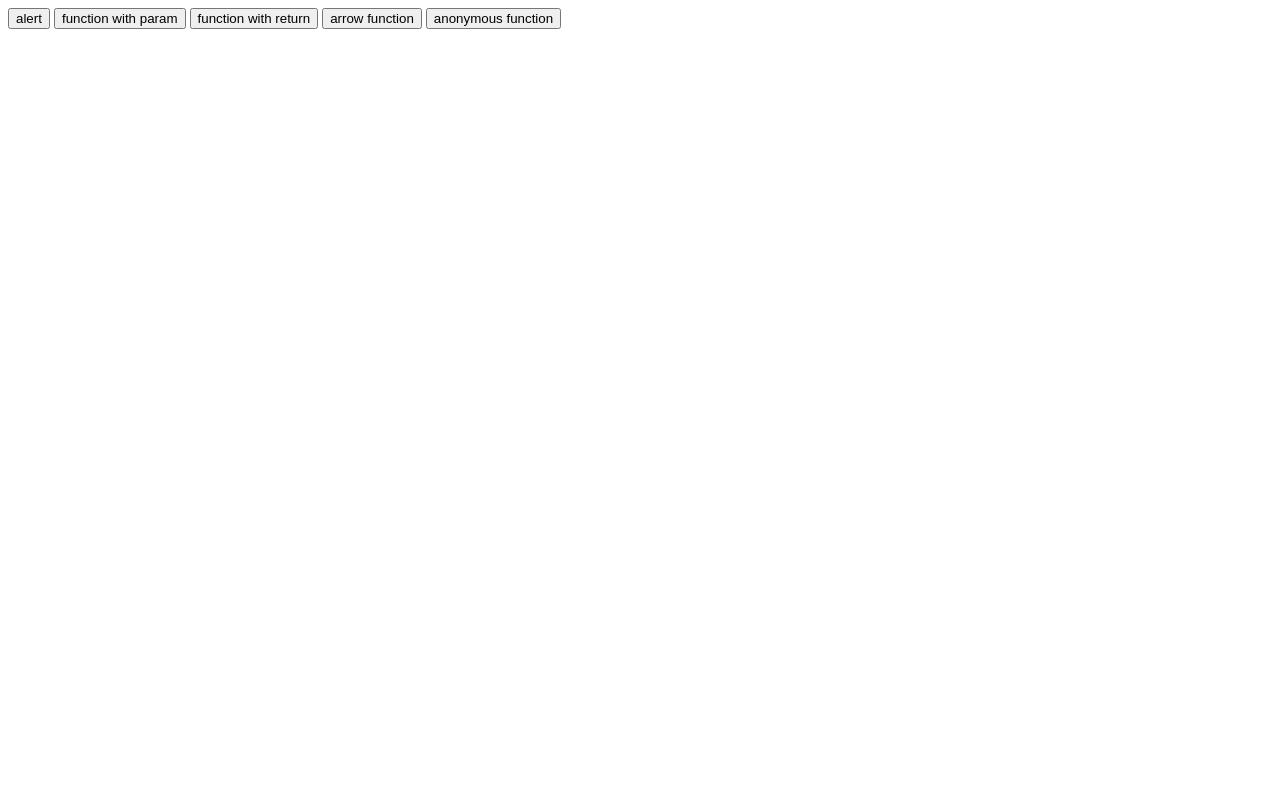
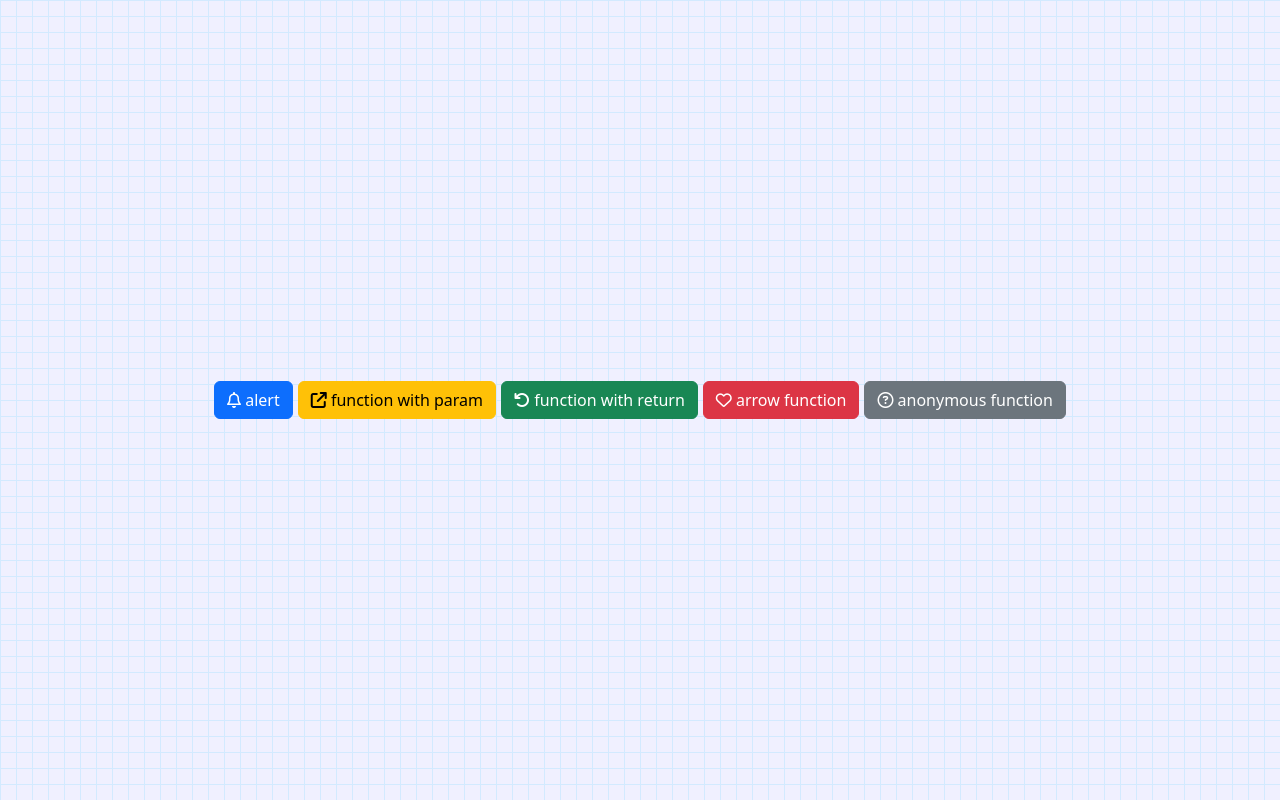
Before and after one commit to ilhamfat04/BE, a plain HTML site: page Function/index.html in a window 1280 px wide. Drawn offline with nearby package versions, Linux system fonts and the light colour scheme.

Commit message:
feat : ui revision in function

```diff
--- a/Function/index.html
+++ b/Function/index.html
@@ -2,16 +2,66 @@
 <html lang="en">
   <head>
     <meta charset="UTF-8" />
+    <meta http-equiv="X-UA-Compatible" content="IE=edge" />
     <meta name="viewport" content="width=device-width, initial-scale=1.0" />
+    <link
+      href="https://cdn.jsdelivr.net/npm/bootstrap@5.3.0/dist/css/bootstrap.min.css"
+      rel="stylesheet"
+      integrity="sha384-9ndCyUaIbzAi2FUVXJi0CjmCapSmO7SnpJef0486qhLnuZ2cdeRhO02iuK6FUUVM"
+      crossorigin="anonymous"
+    />
+    <link
+      rel="stylesheet"
+      href="https://cdnjs.cloudflare.com/ajax/libs/font-awesome/6.4.0/css/all.min.css"
+    />
     <title>Function</title>
+    <style>
+      body {
+        background-color: #f0f0ff;
+        background-image: linear-gradient(#d3eaff 0.8px, transparent 0.8px),
+          linear-gradient(to right, #d3eaff 0.8px, #f0f0ff 0.8px);
+        background-size: 16px 16px;
+      }
+
+      .container {
+        height: 100vh;
+        display: flex;
+        gap: 5px;
+        justify-content: center;
+        align-items: center;
+      }
+
+      .container button:hover {
+        transform: translateY(-5px);
+      }
+    </style>
   </head>
 
   <body>
-    <button onclick="myAlert()">alert</button>
-    <button onclick="showPrompt()">function with param</button>
-    <button onclick="showPromptReturn()">function with return</button>
-    <button onclick="showLoveCalculator()">arrow function</button>
-    <button onclick="showPromptRandom()">anonymous function</button>
+    <div class="container">
+      <button class="btn btn-primary" onclick="myAlert()">
+        <i class="fa-regular fa-bell"></i> alert
+      </button>
+      <button class="btn btn-warning" onclick="showPrompt()">
+        <i class="fa-solid fa-arrow-up-right-from-square"></i> function with
+        param
+      </button>
+      <button class="btn btn-success" onclick="showPromptReturn()">
+        <i class="fa-solid fa-arrow-rotate-left"></i> function with return
+      </button>
+      <button class="btn btn-danger" onclick="showLoveCalculator()">
+        <i class="fa-sharp fa-regular fa-heart"></i> arrow function
+      </button>
+      <button class="btn btn-secondary" onclick="showPromptRandom()">
+        <i class="fa-regular fa-circle-question"></i> anonymous function
+      </button>
+    </div>
+
+    <script
+      src="https://cdn.jsdelivr.net/npm/bootstrap@5.3.0/dist/js/bootstrap.bundle.min.js"
+      integrity="sha384-geWF76RCwLtnZ8qwWowPQNguL3RmwHVBC9FhGdlKrxdiJJigb/j/68SIy3Te4Bkz"
+      crossorigin="anonymous"
+    ></script>
+    <script src="script.js"></script>
   </body>
-  <script src="script.js"></script>
 </html>
```
